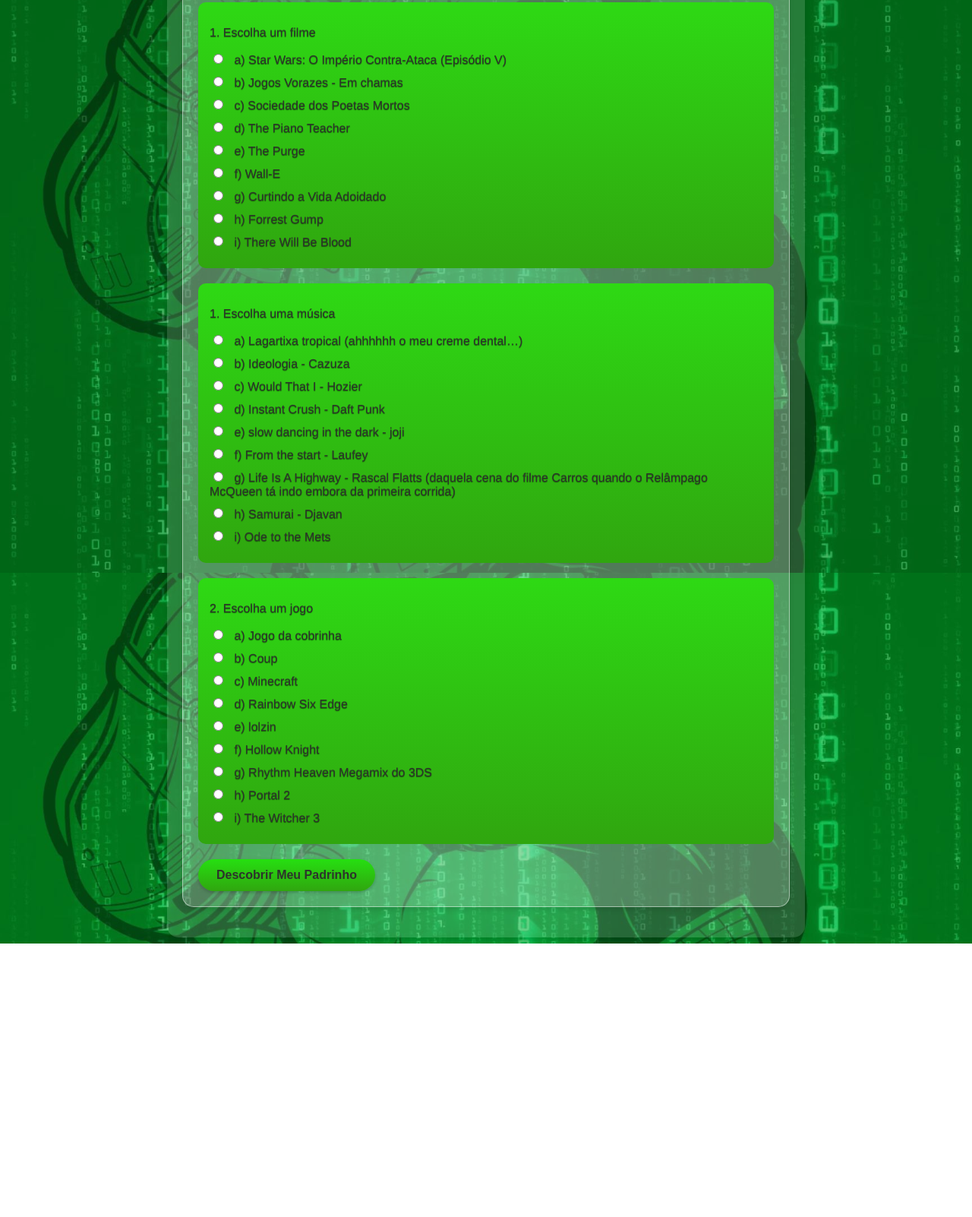
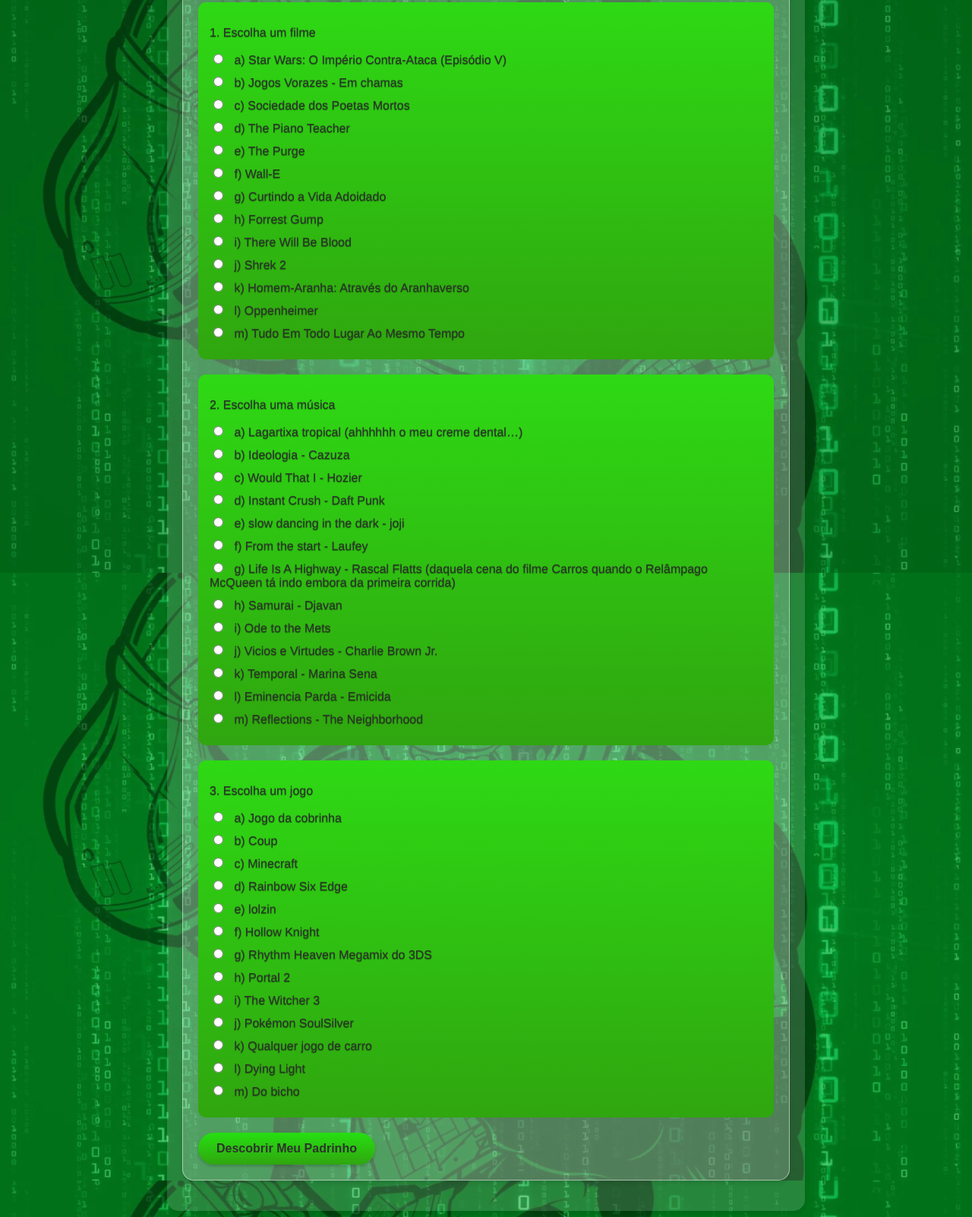
Before and after one commit to WilsonSousajr/torneira, a plain HTML site: page questionario.html in a window 1280 px wide. Shown: the part 46-1648 px from the top of the page at 76% size. Before the commit the page ends 1288 px from the top, so only its background shows below. Drawn offline with Linux system fonts and the light colour scheme.

Commit message:
add pessoal faltando 2

```diff
--- a/questionario.html
+++ b/questionario.html
@@ -21,11 +21,15 @@
                 <label><input type="radio" name="q1" value="g"> g) Curtindo a Vida Adoidado</label>
                 <label><input type="radio" name="q1" value="h"> h) Forrest Gump</label>
                 <label><input type="radio" name="q1" value="i"> i) There Will Be Blood</label>
+                <label><input type="radio" name="q1" value="j"> j) Shrek 2</label>
+                <label><input type="radio" name="q1" value="k"> k) Homem-Aranha: Através do Aranhaverso</label>
+                <label><input type="radio" name="q1" value="l"> l) Oppenheimer</label>
+                <label><input type="radio" name="q1" value="m"> m) Tudo Em Todo Lugar Ao Mesmo Tempo</label>
 
             </div>
 
             <div class="question">
-                <p>1. Escolha uma música</p>
+                <p>2. Escolha uma música</p>
                 <label><input type="radio" name="q2" value="a" required> a) Lagartixa tropical (ahhhhhh o meu creme dental…)</label>
                 <label><input type="radio" name="q2" value="b"> b) Ideologia - Cazuza</label>
                 <label><input type="radio" name="q2" value="c"> c) Would That I - Hozier</label>
@@ -35,10 +39,14 @@
                 <label><input type="radio" name="q2" value="g"> g) Life Is A Highway - Rascal Flatts (daquela cena do filme Carros quando o Relâmpago McQueen tá indo embora da primeira corrida)</label>
                 <label><input type="radio" name="q2" value="h"> h) Samurai - Djavan</label>
                 <label><input type="radio" name="q2" value="i"> i) Ode to the Mets</label>
+                <label><input type="radio" name="q2" value="j"> j) Vicios e Virtudes - Charlie Brown Jr.</label>
+                <label><input type="radio" name="q2" value="k"> k) Temporal - Marina Sena</label>
+                <label><input type="radio" name="q2" value="l"> l) Eminencia Parda - Emicida</label>
+                <label><input type="radio" name="q2" value="m"> m) Reflections - The Neighborhood</label>
             </div>
 
             <div class="question">
-                <p>2. Escolha um jogo</p>
+                <p>3. Escolha um jogo</p>
                 <label><input type="radio" name="q3" value="a" required> a) Jogo da cobrinha</label>
                 <label><input type="radio" name="q3" value="b"> b) Coup</label>
                 <label><input type="radio" name="q3" value="c"> c) Minecraft</label>
@@ -48,6 +56,10 @@
                 <label><input type="radio" name="q3" value="g"> g) Rhythm Heaven Megamix do 3DS</label>
                 <label><input type="radio" name="q3" value="h"> h) Portal 2</label>
                 <label><input type="radio" name="q3" value="i"> i) The Witcher 3</label>
+                <label><input type="radio" name="q3" value="j"> j) Pokémon SoulSilver</label>
+                <label><input type="radio" name="q3" value="k"> k) Qualquer jogo de carro</label>
+                <label><input type="radio" name="q3" value="l"> l) Dying Light</label>
+                <label><input type="radio" name="q3" value="m"> m) Do bicho</label>
             </div>
 
 
--- a/resultado.js
+++ b/resultado.js
@@ -15,7 +15,11 @@
         'Lázaro': './images/6.jpg',
         'Sill': './images/7.jpeg',
         'João Luz': './images/8.jpg',
-        'Henrique': './images/9.jpeg'
+        'Henrique': './images/9.jpeg',
+        'Davi Brito': './images/DaviBrito.jpg',
+        'Gabriella K': './images/11.jpeg',
+        'HotWillis': './images/12.jpg',
+        'Valquíria': './images/13.jpeg',
     };
 
     const resultadoDiv = document.getElementById('resultado');
--- a/script.js
+++ b/script.js
@@ -21,7 +21,11 @@
         'f': 'Lázaro',
         'g': 'Sill',
         'h': 'João Luz',
-        'i': 'Henrique'
+        'i': 'Henrique',
+        'j': 'Davi Brito',
+        'k': 'Gabriella K',
+        'l': 'HotWillis',
+        'm': 'Valquíria'
     };
 
     let escolhidos = new Set();
```
Also changed, not shown: images/11.jpeg (added), images/12.jpg (added), images/13.jpeg (added), images/DaviBrito.jpg (added).
